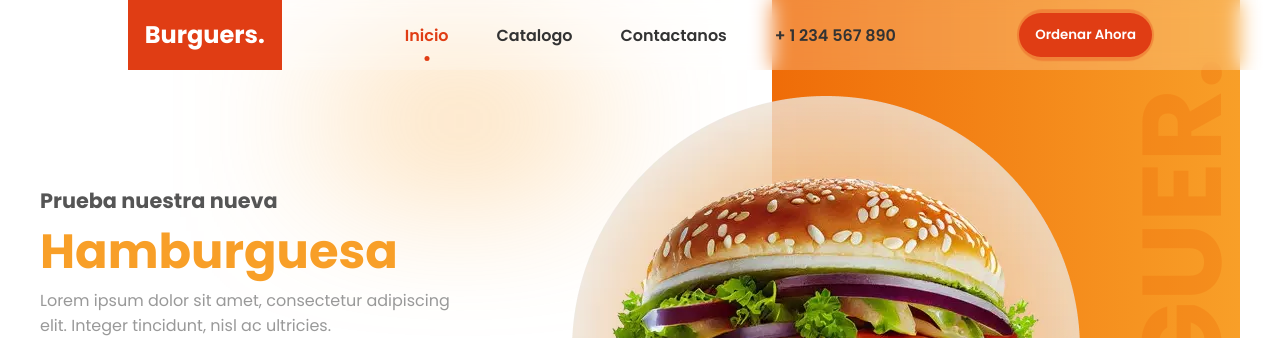
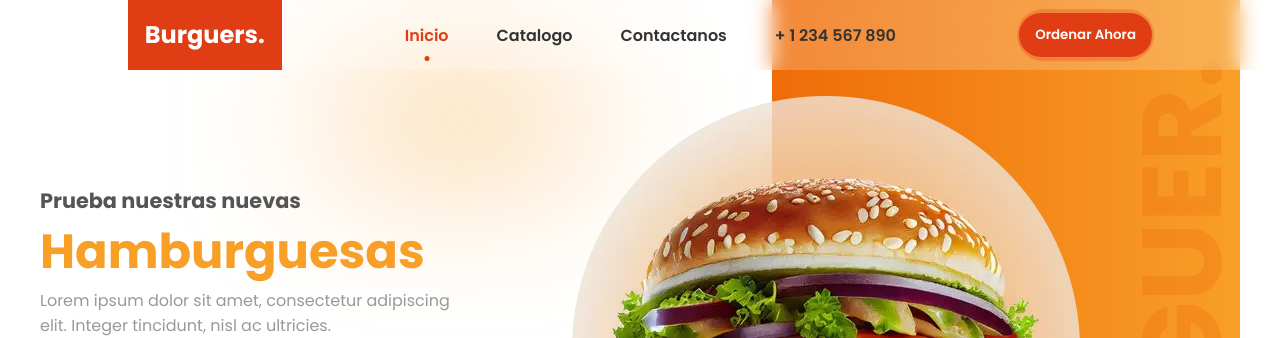
Before and after one commit to francisco-JGC/Gastronomic-Test, a React (Vite) app: page / in a window 1280 px wide. Shown: the top 338 px of the page. Built offline with nearby package versions, Linux system fonts and the light colour scheme.

Commit message:
Update HomeSection text to pluralize "Hamburguesa" to "Hamburguesas"

```diff
--- a/src/pages/home/components/HomeSection/index.jsx
+++ b/src/pages/home/components/HomeSection/index.jsx
@@ -12,8 +12,8 @@ export const HomeSection = () => {
     <SectionPage className="home-section">
       <div className="home-section-text">
         <div className="home-section-text-content">
-          <h2>Prueba nuestra nueva</h2>
-          <h1>Hamburguesa</h1>
+          <h2>Prueba nuestras nuevas</h2>
+          <h1>Hamburguesas</h1>
 
           <p>
             Lorem ipsum dolor sit amet, consectetur adipiscing elit. Integer
```
